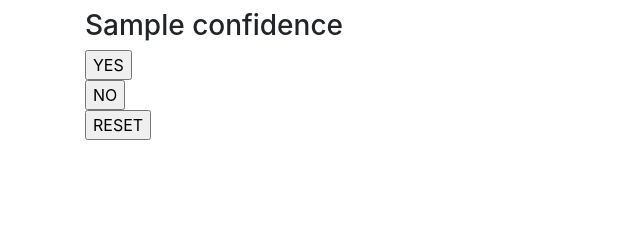
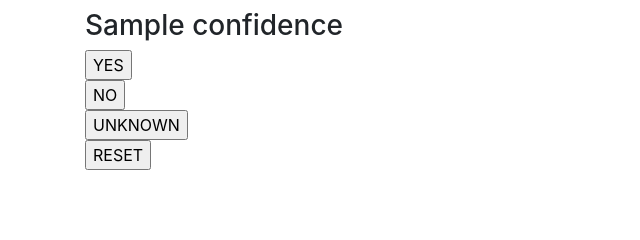
Before and after one commit to tkwataru/HTICakinator, a Flask app: template HTICakinator/templates/index2.html in a window 1280 px wide. Shown: the part 132-372 px from the top of the page, without its empty margins (0-640 px from the left). Run offline with Flask 2, Linux system fonts and the light colour scheme; the template is opened without the code that fills it: most values are stand-ins (such as "Sample title", 1, 10 or a date in 2020); some libraries are stand-ins or nearby versions.

Commit message:
回答にunknown（わからない）を追加。 この場合、その質問は飛ばし、確率は変化しない。

```diff
--- a/HTICakinator/HTICakinator2.py
+++ b/HTICakinator/HTICakinator2.py
@@ -126,8 +126,10 @@ class HTICakinator:
     def answer(self, a):
         assert not self.finished(), 'already finished'
 
-        a = {'yes': 0, 'no': 1}[a]
-        self._p = self._newP(self._p, self._q_list[-1], a)
+        a = {'yes': 0, 'no': 1, 'unknown':2}[a]
+        # unknownのときは質問を飛ばす
+        if a == 0 or a == 1:
+            self._p = self._newP(self._p, self._q_list[-1], a)
         self._a_list.append(a)
         self._q_list.append(self._decideQ())
 
--- a/HTICakinator/app.py
+++ b/HTICakinator/app.py
@@ -69,11 +69,11 @@ def question():
                                confidence=', '.join('{}: {:.0%}'.format(disease, conf) for disease, conf in akinator.estimate().items()))
 
 
-@app.route('/answer/<yes_or_no>', methods=['GET'])
-def answer(yes_or_no):
+@app.route('/answer/<yes_or_no_or_unknown>', methods=['GET'])
+def answer(yes_or_no_or_unknown):
     akinator = require_akinator(create=False)
     if akinator is not None and not akinator.finished():
-        akinator.answer(yes_or_no)
+        akinator.answer(yes_or_no_or_unknown)
     return redirect('/')
 
 
--- a/HTICakinator/templates/index2.html
+++ b/HTICakinator/templates/index2.html
@@ -19,6 +19,9 @@ Index
         <form class="" action="/answer/no" method="get">
             <input type="submit" name="" value="NO" onClick="">
         </form>
+        <form class="" action="/answer/unknown" method="get">
+            <input type="submit" name="" value="UNKNOWN" onClick="">
+        </form>
         <form class="" action="/reset" method="get">
             <input type="submit" name="" value="RESET" onClick="">
         </form>
```
